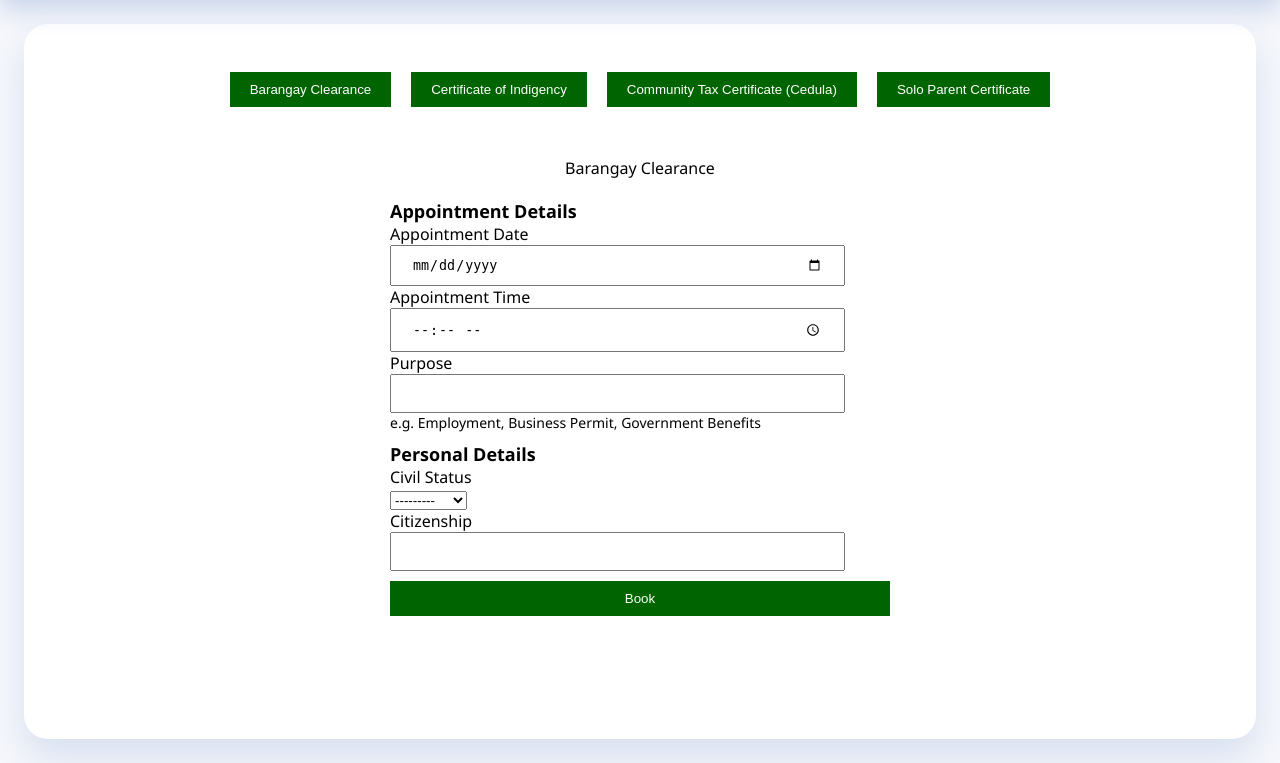
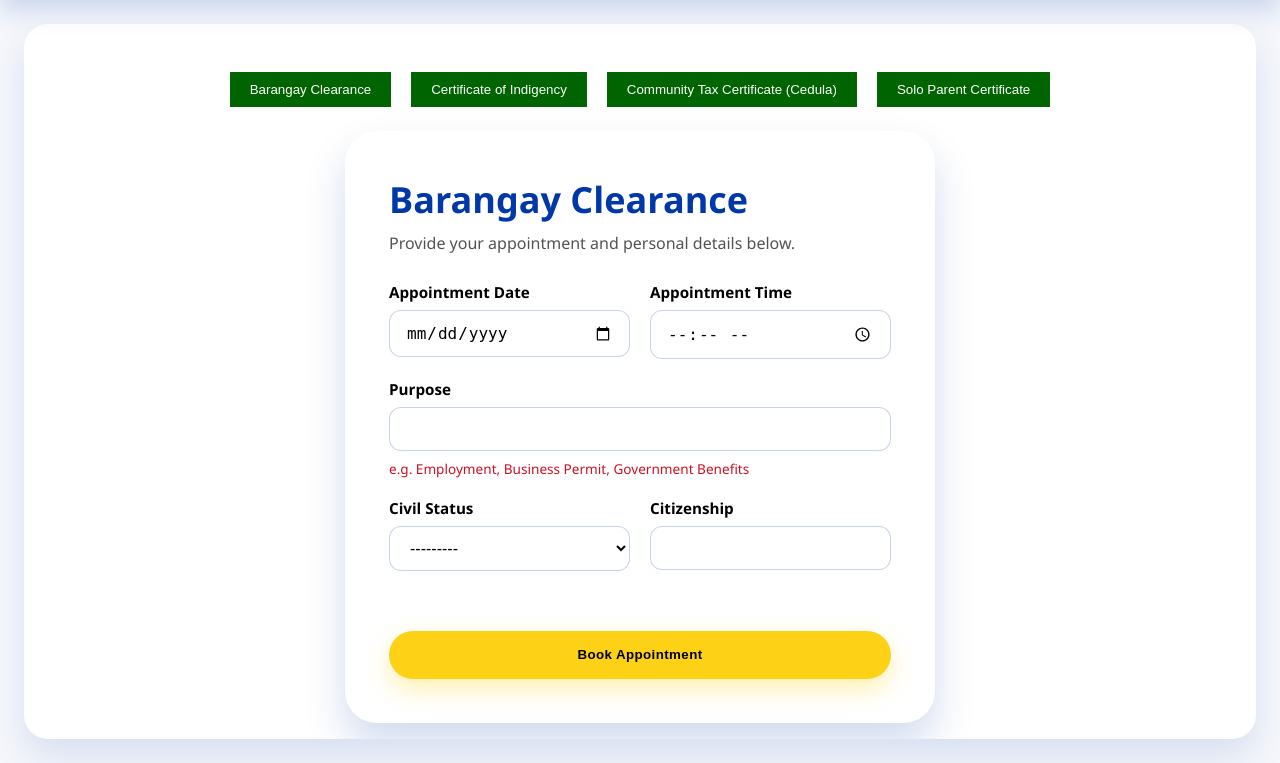
Before and after one commit to adamxparx/boacms, a Django app: page /appointments/barangay_clearance/ in a window 1280 px wide. Shown: the part 104-867 px from the top of the page. Run offline with Django 4.2, Linux system fonts and the light colour scheme; the visitor is signed in with stand-in values (Sample User, id 1).

Commit message:
feature(appointments): redesigned brgy_clearance form

```diff
--- a/appointments/static/appointments/css/certification.css
+++ b/appointments/static/appointments/css/certification.css
@@ -31,8 +31,15 @@
 .cert_content {
   display: block;
   justify-items: center;
-  padding: 50px 0;
+  padding: 16px 0;
   height: 100%;
+}
+
+/* Reduce space above redesigned forms inside certification pages */
+.cert_content .auth-wrapper {
+  padding-top: 8px;
+  padding-bottom: 16px;
+  align-items: flex-start;
 }
 
 .cert-title {
--- a/appointments/templates/appointments/barangay_clearance.html
+++ b/appointments/templates/appointments/barangay_clearance.html
@@ -5,39 +5,49 @@
 
 {% block cert_content %}
 
-    <div class="cert-title">Barangay Clearance</div>
-    <form class="cert" method="post">
+    <div class="auth-wrapper">
+      <div class="auth-card auth-card--wide">
+        <div class="auth-header">
+          <h2 class="auth-title">Barangay Clearance</h2>
+          <p class="auth-subtitle">Provide your appointment and personal details below.</p>
+        </div>
+
+        <form method="post" class="auth-form auth-form--grid">
           {% csrf_token %}
-        <div class="appointment">
-            <div class="title">Appointment Details</div>
+
+          <div class="form-field">
             <label for="{{ appointment_form.appointment_date.id_for_label }}">Appointment Date</label>
-            <div>
             {{ appointment_form.appointment_date }}
           </div>
+
+          <div class="form-field">
             <label for="{{ appointment_form.appointment_time.id_for_label }}">Appointment Time</label>
-            <div>
             {{ appointment_form.appointment_time }}
           </div>
+
+          <div class="form-field" style="grid-column: span 2;">
             <label for="{{ appointment_form.purpose.id_for_label }}">Purpose</label>
-            <div>
             {{ appointment_form.purpose }}
+            <div class="field-error">{{ appointment_form.purpose.help_text }}</div>
           </div>
-            <div class="help_text">
-                {{ appointment_form.purpose.help_text }}
+
+          <div class="form-field">
+            <label for="{{ clearance_form.civil_status.id_for_label }}">Civil Status</label>
+            {{ clearance_form.civil_status }}
+          </div>
+
+          <div class="form-field">
+            <label for="{{ clearance_form.citizenship.id_for_label }}">Citizenship</label>
+            {{ clearance_form.citizenship }}
+          </div>
+
+          <div class="form-submit">
+            <div class="form-action">
+              <button type="submit">Book Appointment</button>
             </div>
           </div>
-        <div class="clearance">
-            <div class="title">Personal Details</div>
-            <label for="{{ clearance_Form.civil_status.id_for_label }}">Civil Status</label>
-            <div>
-                {{ clearance_form.civil_status }}
-            </div>
-            <label for="{{ clearance_Form.citizenship.id_for_label }}">Citizenship</label>
-            <div>
-                {{ clearance_form.citizenship }}
+        </form>
       </div>
     </div>
-        <button type="submit">Book</button>
-    </form>
 
 {% endblock %}
```
Lines whose indentation alone changed are shown as unchanged.
